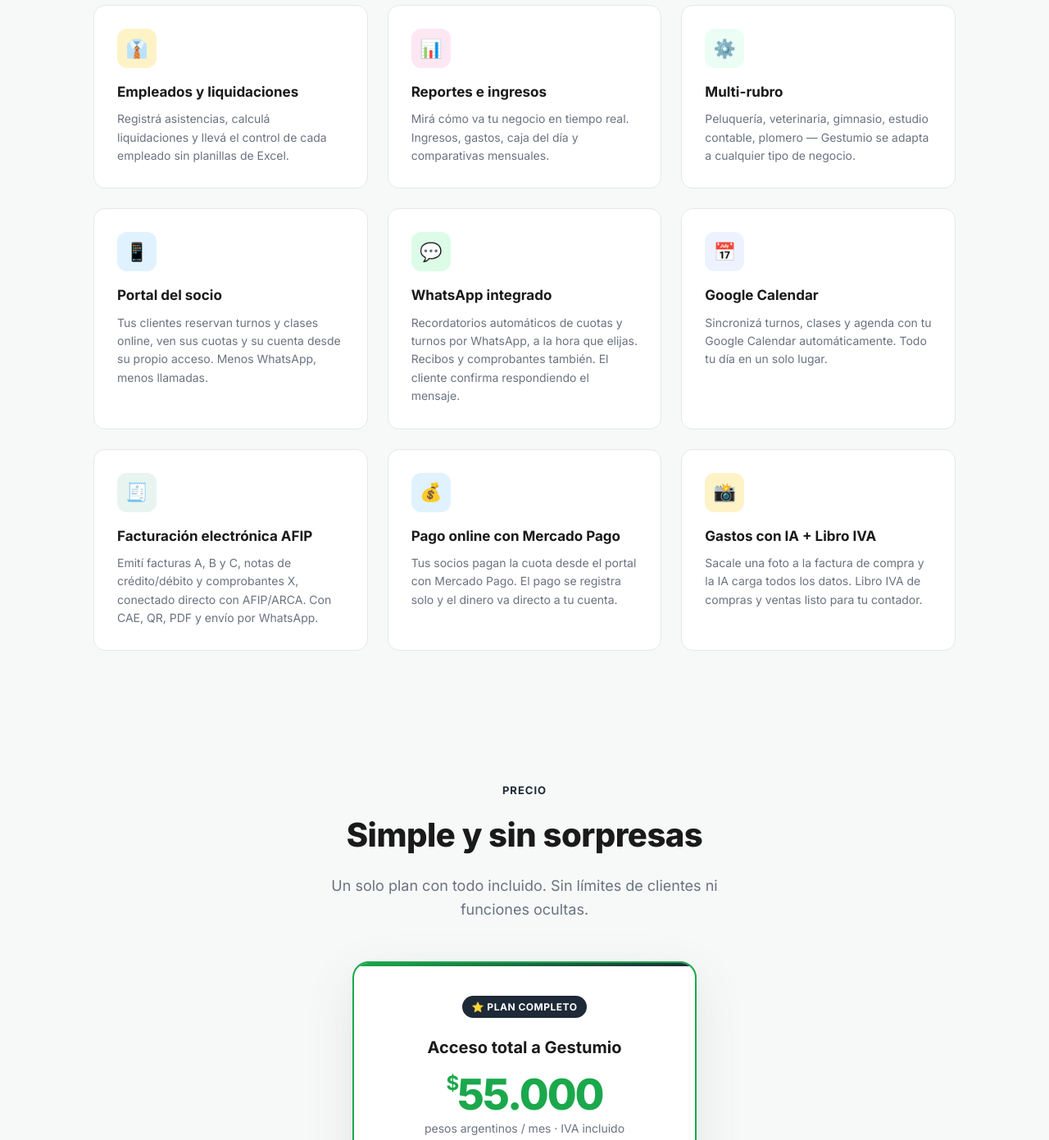
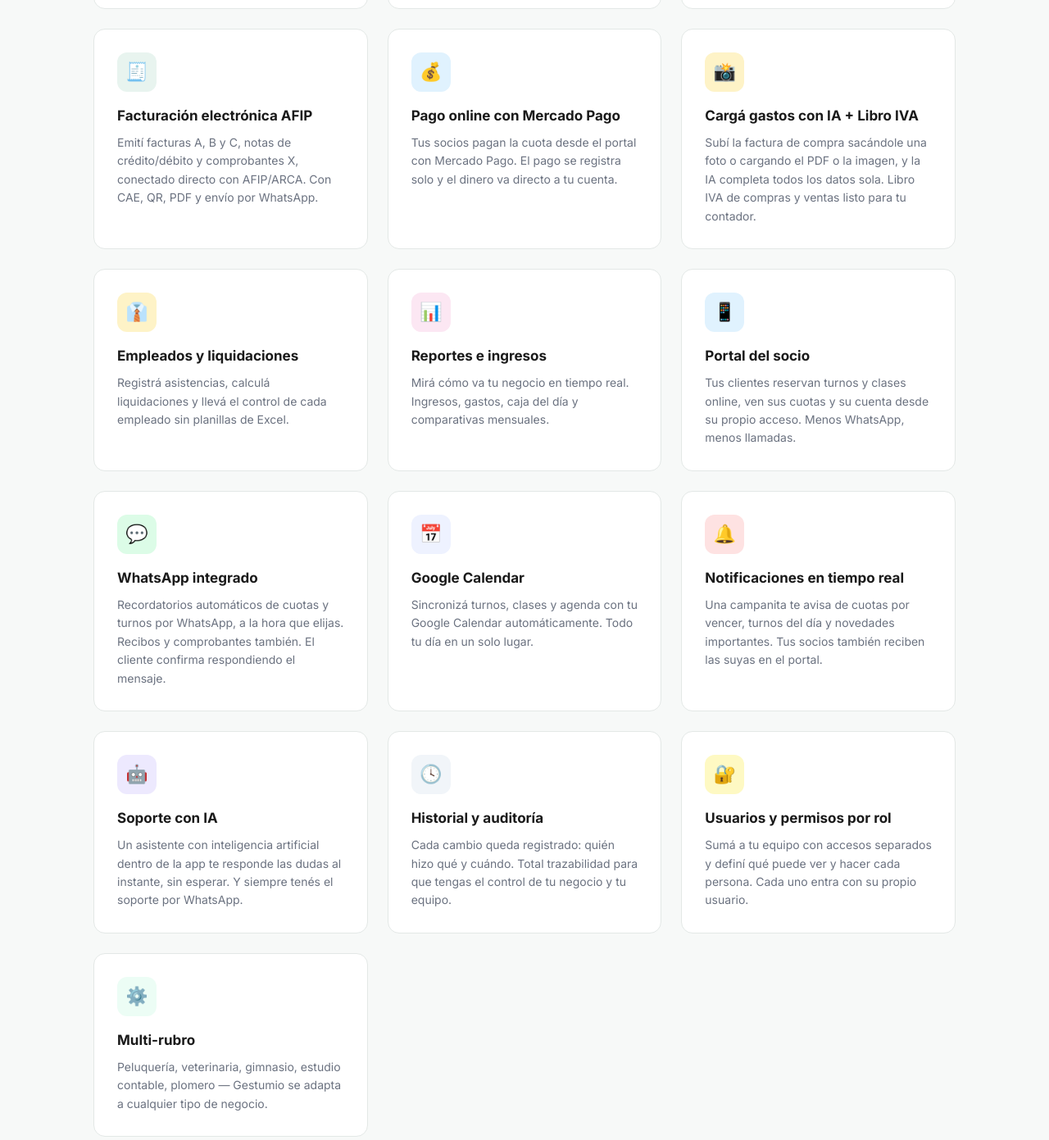
Before and after one commit to brachu87/-zentric-landing, a website: page index.html in a window 1280 px wide. Shown: the part 1260-2651 px from the top of the page at 82% size. Drawn offline with Linux system fonts and the light colour scheme.

Commit message:
Landing: sumar notificaciones, soporte con IA, historial/auditoria y usuarios por rol; mejorar copy de gastos con IA y subtitulo

```diff
--- a/index.html
+++ b/index.html
@@ -366,7 +366,7 @@
 <section class="features" id="funciones">
   <div class="section-label">Funciones</div>
   <div class="section-title">Todo lo que necesitás,<br>nada de lo que no</div>
-  <div class="section-sub">Gestumio reemplaza las planillas, las agendas en papel y los grupos de WhatsApp para cobrar.</div>
+  <div class="section-sub">Gestumio reemplaza las planillas, las agendas en papel y los grupos de WhatsApp: clientes, cobros, facturación AFIP, pagos online y mucho más, todo en un solo lugar.</div>
 
   <div class="features-grid">
     <div class="feature-card">
@@ -385,6 +385,21 @@
       <p>Controlá quién te debe, renovaciones de membresías y cuotas mensuales. Enviá recibos por WhatsApp.</p>
     </div>
     <div class="feature-card">
+      <div class="feature-icon" style="background:#e8f4ef">🧾</div>
+      <h3>Facturación electrónica AFIP</h3>
+      <p>Emití facturas A, B y C, notas de crédito/débito y comprobantes X, conectado directo con AFIP/ARCA. Con CAE, QR, PDF y envío por WhatsApp.</p>
+    </div>
+    <div class="feature-card">
+      <div class="feature-icon" style="background:#e0f2fe">💰</div>
+      <h3>Pago online con Mercado Pago</h3>
+      <p>Tus socios pagan la cuota desde el portal con Mercado Pago. El pago se registra solo y el dinero va directo a tu cuenta.</p>
+    </div>
+    <div class="feature-card">
+      <div class="feature-icon" style="background:#fef3c7">📸</div>
+      <h3>Cargá gastos con IA + Libro IVA</h3>
+      <p>Subí la factura de compra sacándole una foto o cargando el PDF o la imagen, y la IA completa todos los datos sola. Libro IVA de compras y ventas listo para tu contador.</p>
+    </div>
+    <div class="feature-card">
       <div class="feature-icon" style="background:#fef3c7">👔</div>
       <h3>Empleados y liquidaciones</h3>
       <p>Registrá asistencias, calculá liquidaciones y llevá el control de cada empleado sin planillas de Excel.</p>
@@ -393,11 +408,6 @@
       <div class="feature-icon" style="background:#fce7f3">📊</div>
       <h3>Reportes e ingresos</h3>
       <p>Mirá cómo va tu negocio en tiempo real. Ingresos, gastos, caja del día y comparativas mensuales.</p>
-    </div>
-    <div class="feature-card">
-      <div class="feature-icon" style="background:#ecfdf5">⚙️</div>
-      <h3>Multi-rubro</h3>
-      <p>Peluquería, veterinaria, gimnasio, estudio contable, plomero — Gestumio se adapta a cualquier tipo de negocio.</p>
     </div>
     <div class="feature-card">
       <div class="feature-icon" style="background:#e0f2fe">📱</div>
@@ -415,19 +425,29 @@
       <p>Sincronizá turnos, clases y agenda con tu Google Calendar automáticamente. Todo tu día en un solo lugar.</p>
     </div>
     <div class="feature-card">
-      <div class="feature-icon" style="background:#e8f4ef">🧾</div>
-      <h3>Facturación electrónica AFIP</h3>
-      <p>Emití facturas A, B y C, notas de crédito/débito y comprobantes X, conectado directo con AFIP/ARCA. Con CAE, QR, PDF y envío por WhatsApp.</p>
+      <div class="feature-icon" style="background:#fee2e2">🔔</div>
+      <h3>Notificaciones en tiempo real</h3>
+      <p>Una campanita te avisa de cuotas por vencer, turnos del día y novedades importantes. Tus socios también reciben las suyas en el portal.</p>
     </div>
     <div class="feature-card">
-      <div class="feature-icon" style="background:#e0f2fe">💰</div>
-      <h3>Pago online con Mercado Pago</h3>
-      <p>Tus socios pagan la cuota desde el portal con Mercado Pago. El pago se registra solo y el dinero va directo a tu cuenta.</p>
+      <div class="feature-icon" style="background:#ede9fe">🤖</div>
+      <h3>Soporte con IA</h3>
+      <p>Un asistente con inteligencia artificial dentro de la app te responde las dudas al instante, sin esperar. Y siempre tenés el soporte por WhatsApp.</p>
     </div>
     <div class="feature-card">
-      <div class="feature-icon" style="background:#fef3c7">📸</div>
-      <h3>Gastos con IA + Libro IVA</h3>
-      <p>Sacale una foto a la factura de compra y la IA carga todos los datos. Libro IVA de compras y ventas listo para tu contador.</p>
+      <div class="feature-icon" style="background:#f1f5f9">🕓</div>
+      <h3>Historial y auditoría</h3>
+      <p>Cada cambio queda registrado: quién hizo qué y cuándo. Total trazabilidad para que tengas el control de tu negocio y tu equipo.</p>
+    </div>
+    <div class="feature-card">
+      <div class="feature-icon" style="background:#fef9c3">🔐</div>
+      <h3>Usuarios y permisos por rol</h3>
+      <p>Sumá a tu equipo con accesos separados y definí qué puede ver y hacer cada persona. Cada uno entra con su propio usuario.</p>
+    </div>
+    <div class="feature-card">
+      <div class="feature-icon" style="background:#ecfdf5">⚙️</div>
+      <h3>Multi-rubro</h3>
+      <p>Peluquería, veterinaria, gimnasio, estudio contable, plomero — Gestumio se adapta a cualquier tipo de negocio.</p>
     </div>
   </div>
 </section>
```
